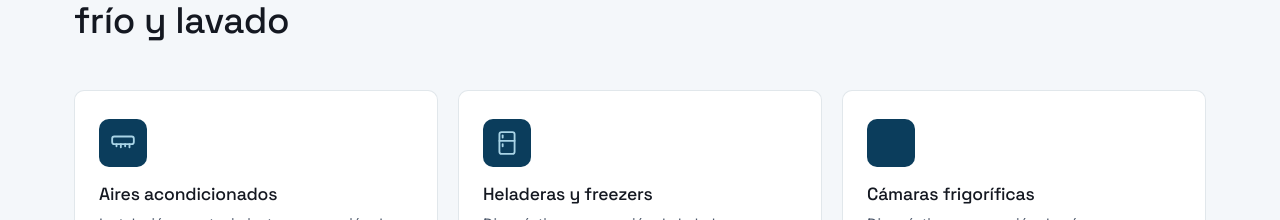
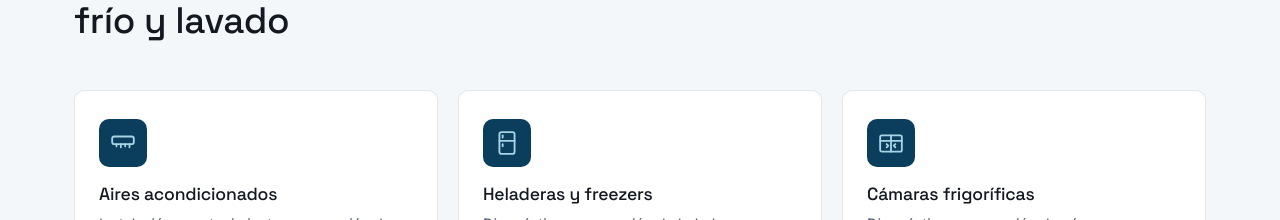
Before and after one commit to coriamartinn/landing-coriaRefrigeracion, a React (Vite) app: page / in a window 1280 px wide. Shown: the part 964-1184 px from the top of the page. Built offline with nearby package versions, Linux system fonts and the light colour scheme.

Commit message:
cambios con wpp

```diff
--- a/src/components/Services.jsx
+++ b/src/components/Services.jsx
@@ -14,7 +14,7 @@ const SERVICES = [
     msg: "Hola! Quiero consultar sobre reparación de heladera o freezer.",
   },
   {
-    icon: "Camaras frigorificas",
+    icon: "camara",
     title: "Cámaras frigoríficas",
     desc: "Diagnóstico y reparación de cámaras frigoríficas y equipos de frío comercial y/o diseño de cámaras frigoríficas a medida desde cero.",
     msg: "Hola! Quiero consultar sobre reparación de cámara frigorífica.",
@@ -55,6 +55,15 @@ function Icon({ name }) {
           <line x1="8" y1="13" x2="8" y2="15" />
         </svg>
       );
+    case "camara":
+      return (
+        <svg {...common}>
+          <rect x="2" y="5" width="20" height="15" rx="1.5" />
+          <path d="M2 10h20" />
+          <path d="M12 5v15" />
+          <path d="M8 13l1.5 1.5L8 16M16 13l-1.5 1.5L16 16" />
+        </svg>
+      );
     case "lavarropas":
       return (
         <svg {...common}>
@@ -90,7 +99,9 @@ export default function Services() {
                 <Icon name={s.icon} />
               </div>
               <h3 className="mb-2 text-[1.1rem]">{s.title}</h3>
-              <p className="mb-[18px] text-[0.9rem] leading-relaxed text-[#4A5568]">{s.desc}</p>
+              <p className="mb-[18px] text-[0.9rem] leading-relaxed text-[#4A5568]">
+                {s.desc}
+              </p>
               <button
                 type="button"
                 onClick={() => openPicker(s.msg)}
```
